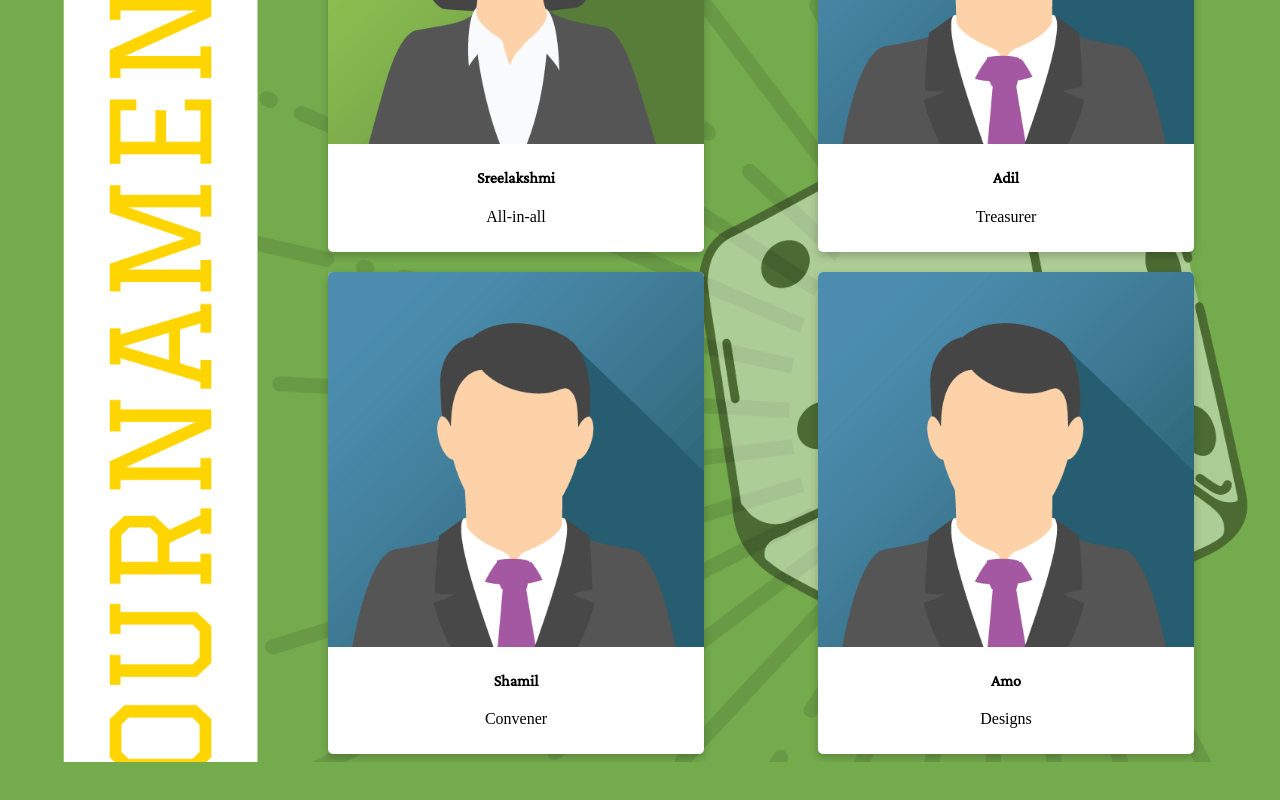
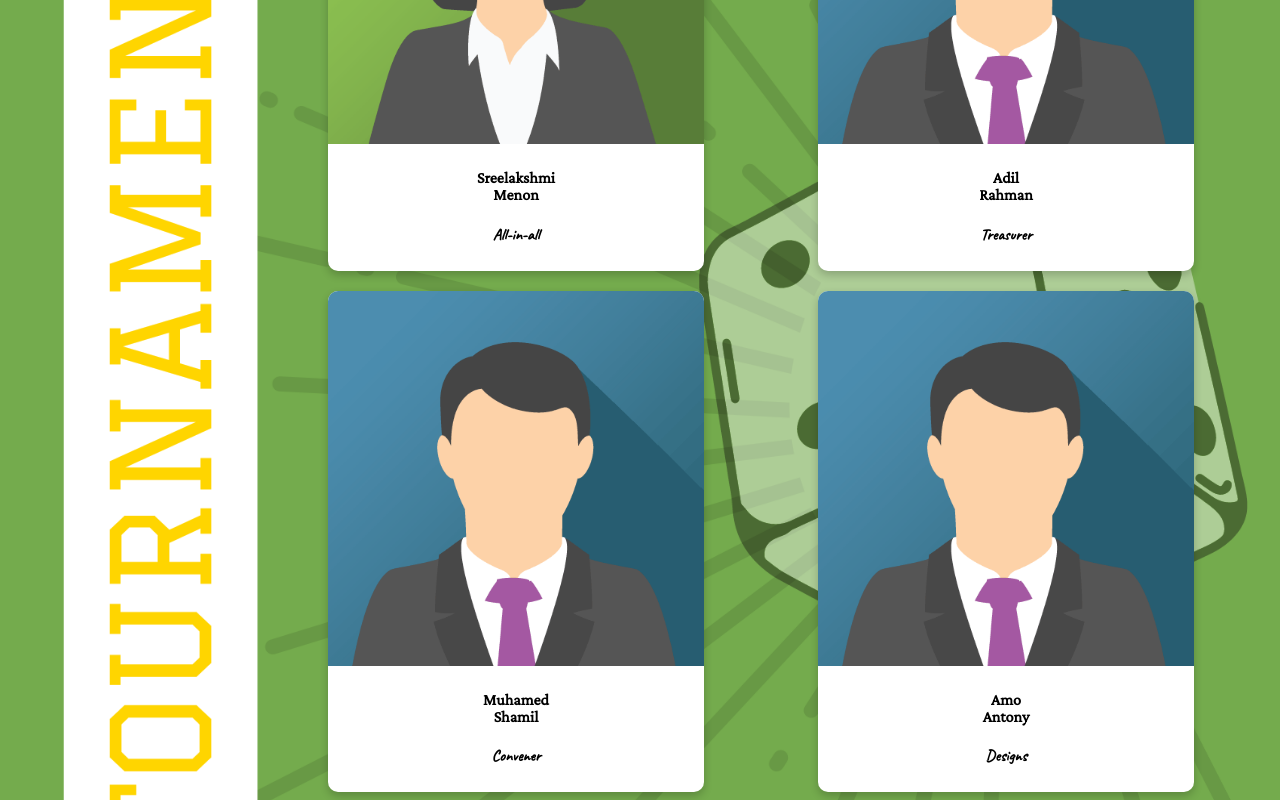
Before and after one commit to amoantony/contact, a plain HTML site: page index.html in a window 1280 px wide. Shown: the part 361-1161 px from the top of the page. Before the commit the page ends 1123 px from the top, so only its background shows below. Drawn offline with nearby package versions, Linux system fonts and the light colour scheme.

Commit message:
Add files via upload

```diff
--- a/index.html
+++ b/index.html
@@ -17,6 +17,7 @@ body{
   background-color:#74ab4d;
 }
 h4{font-family: 'Crimson Pro';}
+p{font-family: 'Caveat';font-weight:bold;}
 .sidebar {
   height: 100%;
   width: 0;
@@ -89,7 +90,7 @@ color:#74ab4d;
 .card {
   box-shadow: 0 4px 8px 0 rgba(0,0,0,0.2);
   transition: 0.3s;
-  border-radius: 5px;
+  border-radius: 10px;
   background-color:white;
   text-align:center;
   width:80%;
@@ -100,7 +101,7 @@ a{text-decoration:none;color:black;}
 
 
 img {
-  border-radius: 5px 5px 0 0;
+  border-radius: 10px 10px 0 0;
 }
 .good{
 display:grid;
@@ -128,7 +129,7 @@ margin-left:25%;}
 <div class="card">
   <img src="woman.png" alt="Avatar" style="width:100%">
   <div class="container">
-    <h4><b>Sreelakshmi</b></h4>
+    <h4><b>Sreelakshmi <br>Menon</b></h4>
     <p>All-in-all</p>
   </div>
 </div>
@@ -136,7 +137,7 @@ margin-left:25%;}
 <div class="card">
   <img src="man.png" alt="Avatar" style="width:100%">
   <div class="container">
-    <h4><b>Adil</b></h4>
+    <h4><b>Adil <br>Rahman </b></h4>
     <p>Treasurer <br></p>
   </div>
 </div>
@@ -145,7 +146,7 @@ margin-left:25%;}
 <div class="card">
   <img src="man.png" alt="Avatar" style="width:100%">
   <div class="container">
-    <h4><b>Shamil </b></h4>
+    <h4><b>Muhamed <br> Shamil </b></h4>
     <p>Convener</p>
   </div>
 </div>
@@ -154,7 +155,7 @@ margin-left:25%;}
 <div class="card">
   <img src="man.png" alt="Avatar" style="width:100%">
   <div class="container">
-    <h4><b>Amo</b></h4>
+    <h4><b>Amo <br>Antony</b></h4>
     <p>Designs</p>
   </div>
 </div>
```
